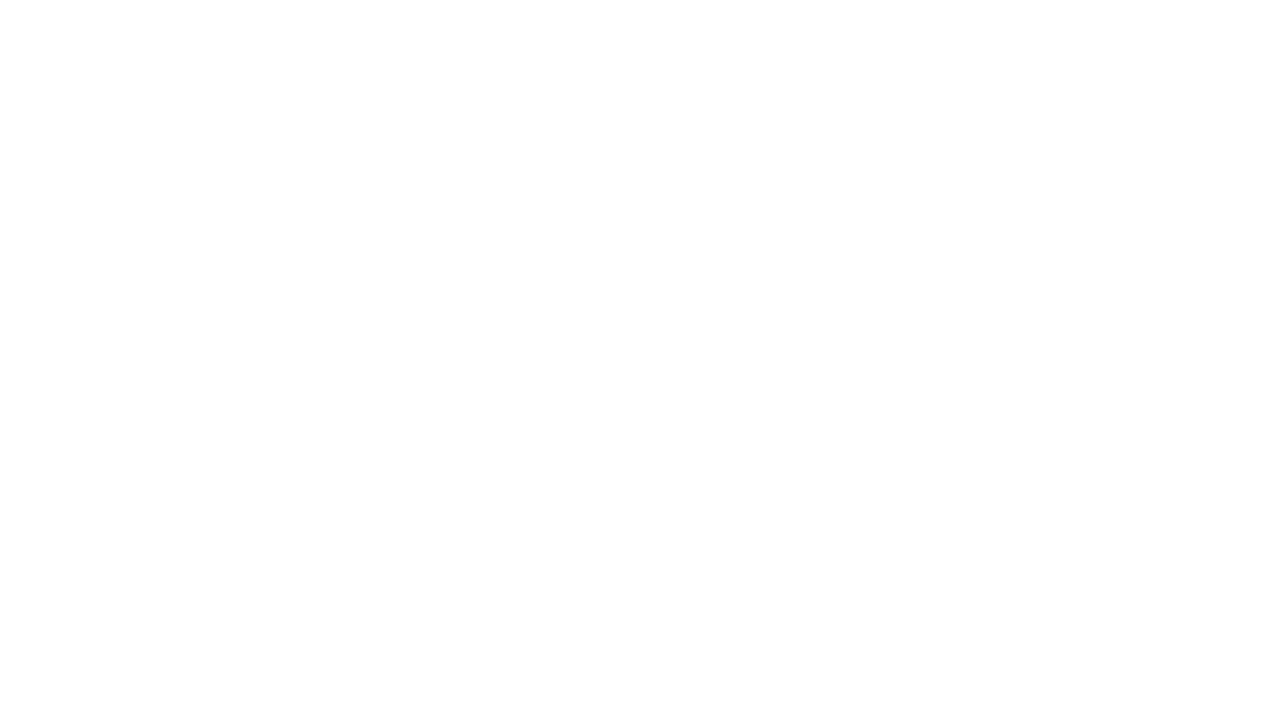
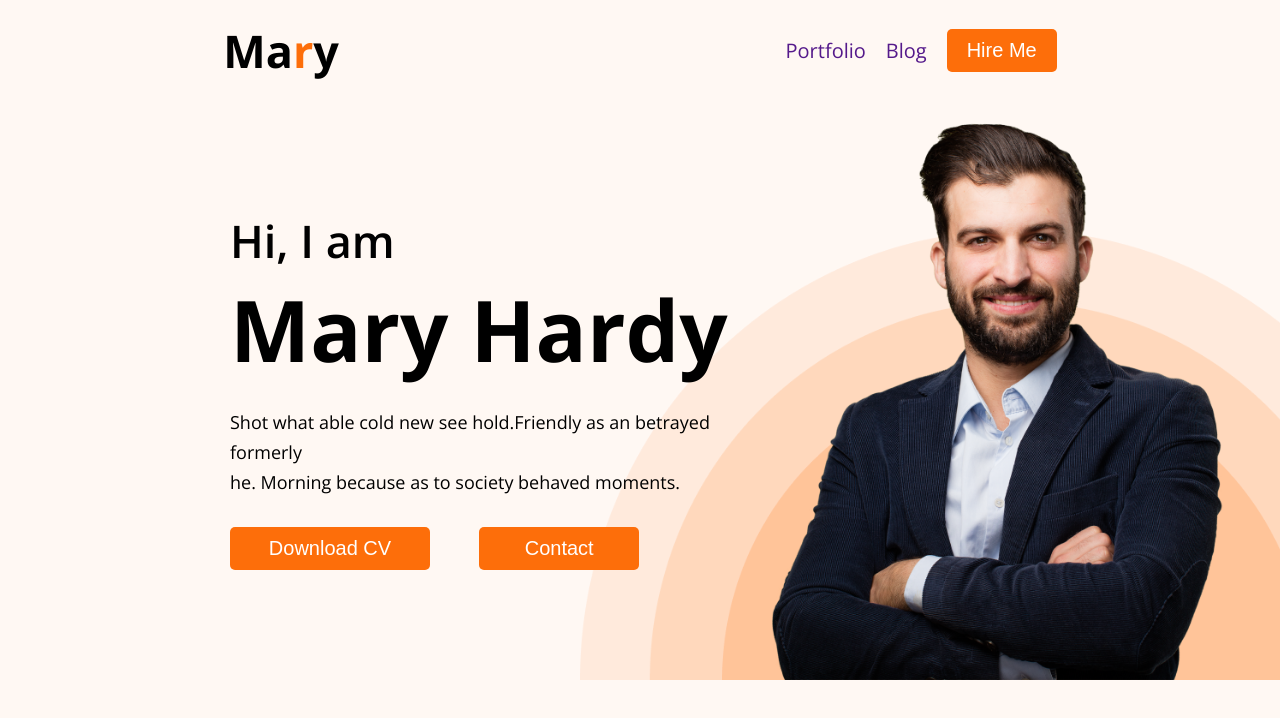
Before and after one commit to mohammad-anar/port-folio-web-programming-here, a plain HTML site: page index.html in a window 1280 px wide. Drawn offline with nearby package versions, Linux system fonts and the light colour scheme.

Commit message:
finish header part with nav bar and banner section

```diff
--- a/index.html
+++ b/index.html
@@ -4,8 +4,61 @@
     <meta charset="UTF-8">
     <meta name="viewport" content="width=device-width, initial-scale=1.0">
     <title>Me Anar Port folio Project</title>
+    <link rel="stylesheet" href="style.css">
 </head>
 <body>
+    <header>
+        <nav id="nav">
+            <div class="nav-bar">
+                <div class="nav-left">
+                    <h1 class="logo">Ma<span>r</span>y</h1>
+                </div>
+                <div class="nav-right">
+                    <div class="nav-links">
+                        <ul>
+                            <li><a href="">Portfolio</a></li>
+                            <li><a href="">Blog</a></li>
+                            <li><a href=""><button class="nav-button button">Hire Me</button></a></li>
+                        </ul>
+                    </div>
+                </div>
+            </div>
+        </nav>
+        <!-- nav bar end here  -->
+
+        <section id="banner">
+            <div class="banner-container">
+                <div class="banner-left">
+                    <h3 class="banner-subtitle">Hi, I  am</h3>
+                    <h1 class="banner-title">Mary Hardy</h1>
+                    <p class="banner-text">
+                        Shot what able cold new see hold.Friendly  as an betrayed formerly <br> he. Morning because as to society behaved moments.
+                    </p>
+                    <button class="download-btn button">Download CV</button>
+                    <button class="contact-btn button">Contact</button>
+                </div>
+                <div class="banner-right">
+                    <img class="banner-image" src="./images/hardy.png" alt="banner image">
+                </div>
+            </div>
+        </section>
+        <!-- banner end here  -->
+    </header>
+
+    <!-- header end here
+    ============================================================= -->
+
+    <main>
+
+    </main>
+    <!-- main end here
+    ====================================================== -->
+
+    <footer>
+
+    </footer>
+    <!-- footer end here
+    ============================================================= -->
 
 </body>
 </html>
--- a/style.css
+++ b/style.css
@@ -0,0 +1,93 @@
+@import url('https://fonts.googleapis.com/css2?family=Open+Sans:wght@400;500;600;700;800&display=swap');
+
+
+*{
+    margin: 0;
+    padding: 0;
+    list-style: none;
+    box-sizing: border-box;
+}
+html{
+
+}
+body{
+    font-family: 'Open Sans', sans-serif;
+}
+header{
+    background-color: #FFF8F3;
+    height: 100vh;
+}
+.nav-bar{
+    display: flex;
+    justify-content: space-around;
+    align-items: center;
+    padding: 20px 0;
+}
+.logo {
+    font-size: 45px;
+
+}
+.logo span{
+    color: #FD6E0A;
+}
+.nav-links ul {
+    display: flex;
+    column-gap: 20px;
+    align-items: center;
+
+}
+.nav-links ul a {
+    text-decoration: none;
+    font-size: 20px;
+}
+.button{
+    padding: 10px 20px;
+    font-size: 20px;
+    color: #fff;
+    background-color: #FD6E0A;
+    border: 0;
+    border-radius: 5px;
+
+}
+
+/* banner section starts here  */
+
+.banner-container{
+    padding-left: 230px;
+    display: flex;
+    align-items: center;
+    background-image: url("./images/header_bg.png");
+    background-repeat: no-repeat;
+    background-position: right bottom;
+    background-size: 700px 450px;
+}
+.banner-image{
+    width: 500px;
+    height: auto;
+    margin-right: 50px;
+    margin-bottom: -5px;
+}
+.banner-subtitle {
+    font-size: 45px;
+    font-weight: 600;
+}
+.banner-title{
+    font-size: 85px;
+    font-weight: 700;
+    margin-bottom: 20px;
+}
+.banner-text{
+    font-size: 18px ;
+    margin-bottom: 30px;
+    line-height: 30px;
+}
+
+.download-btn{
+    width: 200px;
+    margin-right: 45px;
+}
+.contact-btn{
+    width: 160px;
+}
+
+/* about section start here  */
```
